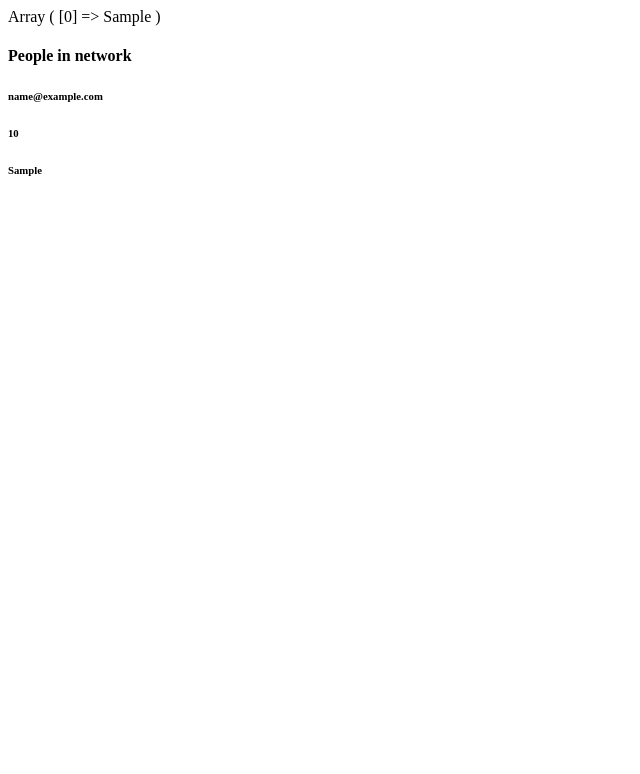
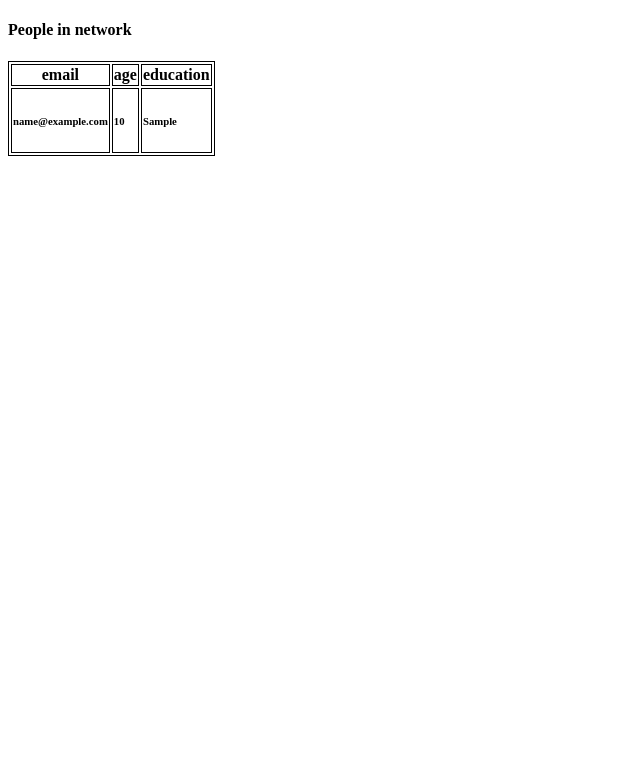
Before and after one commit to Elvismutinda/PHP-tutorial, a PHP site: page /connect.php in a window 1280 px wide. Shown: the top 774 px of the page, without its empty margins (0-640 px from the left). Run offline with PHP 8.4, Linux system fonts and the light colour scheme; tables that the repository leaves empty or names only in its code hold one stand-in row (values such as "Sample post").

Commit message:
added to cheatsheet

```diff
--- a/add.php
+++ b/add.php
@@ -21,7 +21,7 @@ if(isset($_POST['submit'])){
         $errors['number'] = 'A phone number is required <br />';
     }
     else{
-        $nos = $_POST['phonenumber'];
+        $nos =  $_POST['phonenumber'];
         if(!filter_var($nos,FILTER_VALIDATE_INT)){
             $errors['number'] = 'phonenumber must be valid';
         }
--- a/connect.php
+++ b/connect.php
@@ -13,7 +13,7 @@ $result = mysqli_query($conn, $sql);
 $data = mysqli_fetch_all($result,MYSQLI_ASSOC);
 //print_r($data);
 
-print_r(explode(',',$data[0]['schools']));
+//print_r(explode(',',$data[0]['schools']));
 
 //free result from memory
 mysqli_free_result($result);
@@ -32,18 +32,33 @@ mysqli_close($conn);
     <meta http-equiv="X-UA-Compatible" content="IE=edge">
     <meta name="viewport" content="width=device-width, initial-scale=1.0">
     <title>Database sync</title>
+    <style>
+        table, tr,td,th{
+            border: 1px solid black;
+        }
+</style>
 </head>
 <body>
     <h4>People in network</h4>
     <div>
         <div>
-            <?php foreach($data as $dat): ?>
-                    <div>
-                        <h6> <?php echo htmlspecialchars($dat['email']); ?> </h6>
-                        <h6> <?php echo htmlspecialchars($dat['age']); ?> </h6>
-                        <h6> <?php echo htmlspecialchars($dat['education']); ?> </h6>
-                    </div>
-            <?php endforeach; ?>
+            <table>
+                <tr>
+                     <th>email</th>
+                     <th>age</th>
+                     <th>education</th>
+                </tr>
+
+                <?php foreach($data as $dat): ?>
+                        <div>
+                            <tr>
+                                <td> <h6> <?php echo htmlspecialchars($dat['email']); ?> </h6></td>
+                                <td> <h6> <?php echo htmlspecialchars($dat['age']); ?> </h6> </td>
+                                <td> <h6> <?php echo htmlspecialchars($dat['education']); ?> </h6> </td>
+                            </tr>
+                        </div>
+                <?php endforeach; ?>
+            </table>
         </div>
     </div>
 </body>
--- a/db_connect.php
+++ b/db_connect.php
@@ -1,6 +1,7 @@
 <?php
 
 //connect to database
+//localhost , user, password , database
 $conn = mysqli_connect('localhost','neville','1234','datatutorial');
 
 //check the connection
```
